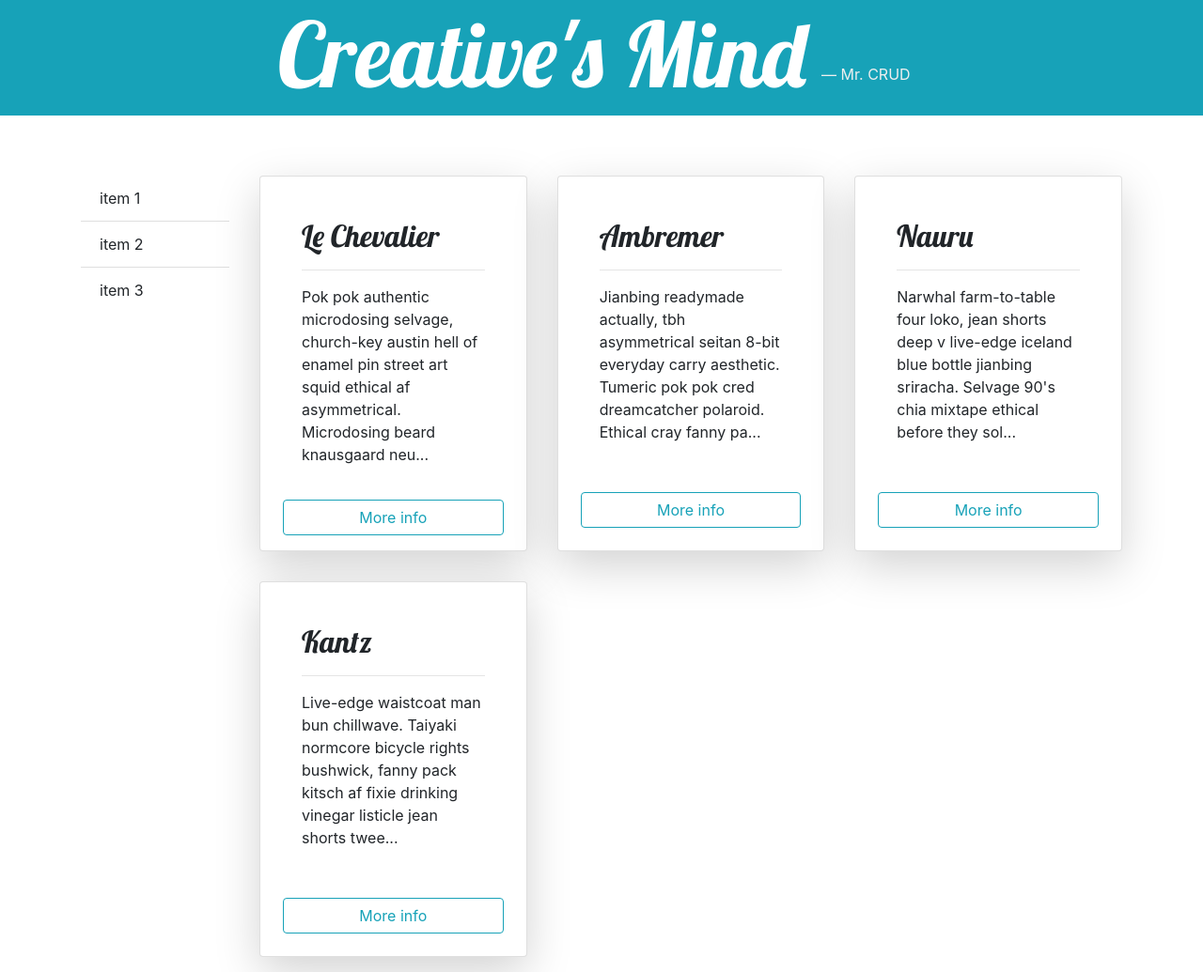
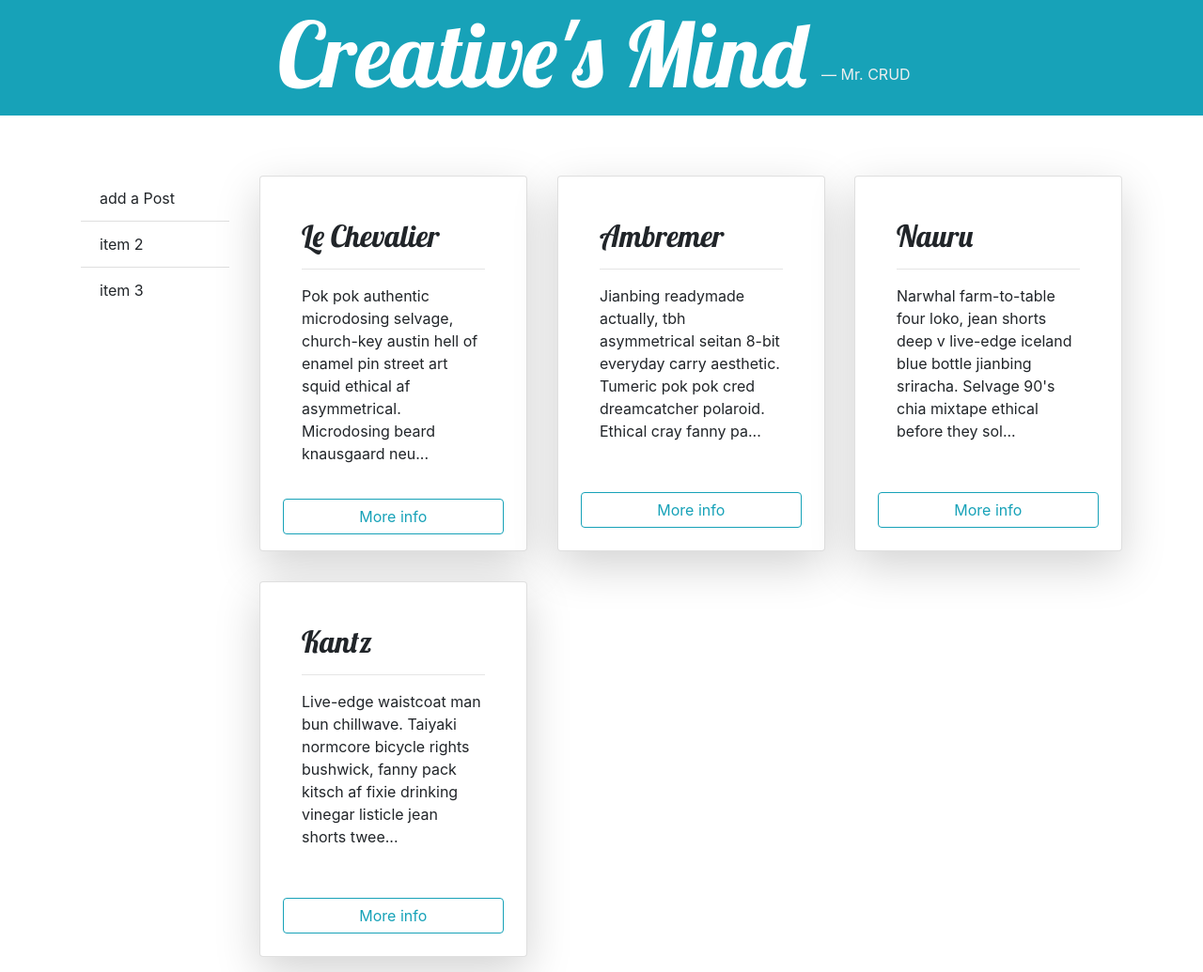
Before and after one commit to Pythux/MrCRUD, a Django app: page / in a window 1280 px wide. Shown: the whole page at 94% size. Run offline with Django 3.2, Linux system fonts and the light colour scheme; data comes from the database, SQL or seed files in the repository; some libraries are stand-ins or nearby versions.

Commit message:
better name

```diff
--- a/DjangoTemplate1/myapp/urls.py
+++ b/DjangoTemplate1/myapp/urls.py
@@ -17,7 +17,9 @@ from django.urls import path, re_path
 from myapp import views
 
 
+app_name = 'myapp'
+
 urlpatterns = [
     path('', views.index, name='index'),
-    path('form', views.form_name_view, name='form_name'),
+    path('add', views.post_add, name='post_add'),
 ]
--- a/DjangoTemplate1/myapp/views.py
+++ b/DjangoTemplate1/myapp/views.py
@@ -10,7 +10,7 @@ def index(request):
     return render(request, 'myapp/index.html', context={'posts': posts})
 
 
-def form_name_view(request):
+def post_add(request):
     if request.method == 'POST':
         print(request.POST)
         form = forms.FormName(request.POST)
--- a/DjangoTemplate1/templates/myapp/base.html
+++ b/DjangoTemplate1/templates/myapp/base.html
@@ -5,6 +5,7 @@
         <meta charset="utf-8">
         <title>DjangoTemplate1</title>
         <link rel="stylesheet" href="https://stackpath.bootstrapcdn.com/bootstrap/4.3.1/css/bootstrap.min.css" integrity="sha384-ggOyR0iXCbMQv3Xipma34MD+dH/1fQ784/j6cY/iJTQUOhcWr7x9JvoRxT2MZw1T" crossorigin="anonymous">
+        <link rel="stylesheet" href="https://cdnjs.cloudflare.com/ajax/libs/animate.css/3.7.2/animate.min.css">
         <link rel="stylesheet" href="{% static "css/mystyle.css" %}">
     </head>
     <body>
--- a/DjangoTemplate1/templates/myapp/index.html
+++ b/DjangoTemplate1/templates/myapp/index.html
@@ -14,7 +14,7 @@
         <div class="row">
             <div class="col-md-2 p-3">
                 <ul class="list-group list-group-flush">
-                    <li class="list-group-item">item 1</li>
+                    <li class="list-group-item" style="cursor: pointer;" onclick="window.location.href='{% url 'myapp:post_add' %}'">add a Post</li>
                     <li class="list-group-item">item 2</li>
                     <li class="list-group-item">item 3</li>
                 </ul>
@@ -24,7 +24,7 @@
                 <div class="row">
                     {% for post in posts %}
                     <div class="col-md-4 p-3">
-                        <div class="card p-4 shadow-lg" style="height: 400px">
+                        <div class="card p-4 shadow-lg animated jello" style="height: 400px">
                             <div class="card-body">
                                 <h2>{{ post.title|title }}</h2>
                                 <hr>
```
